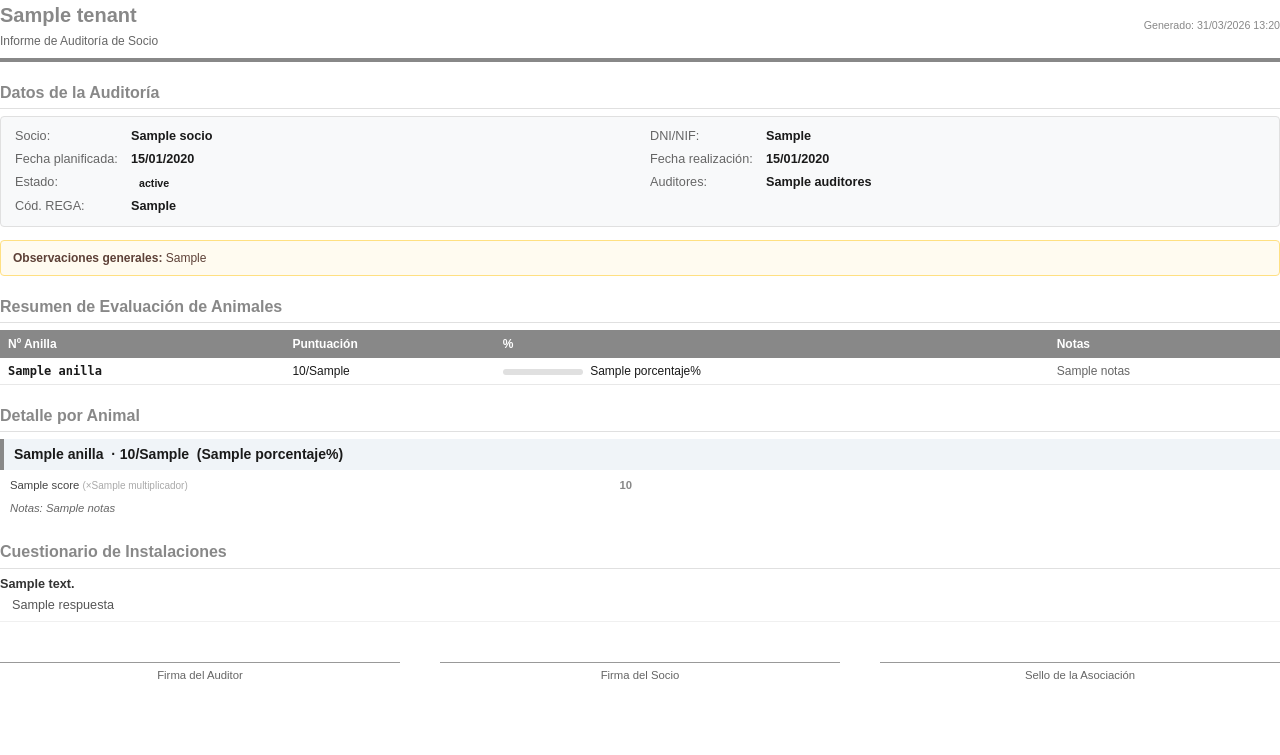
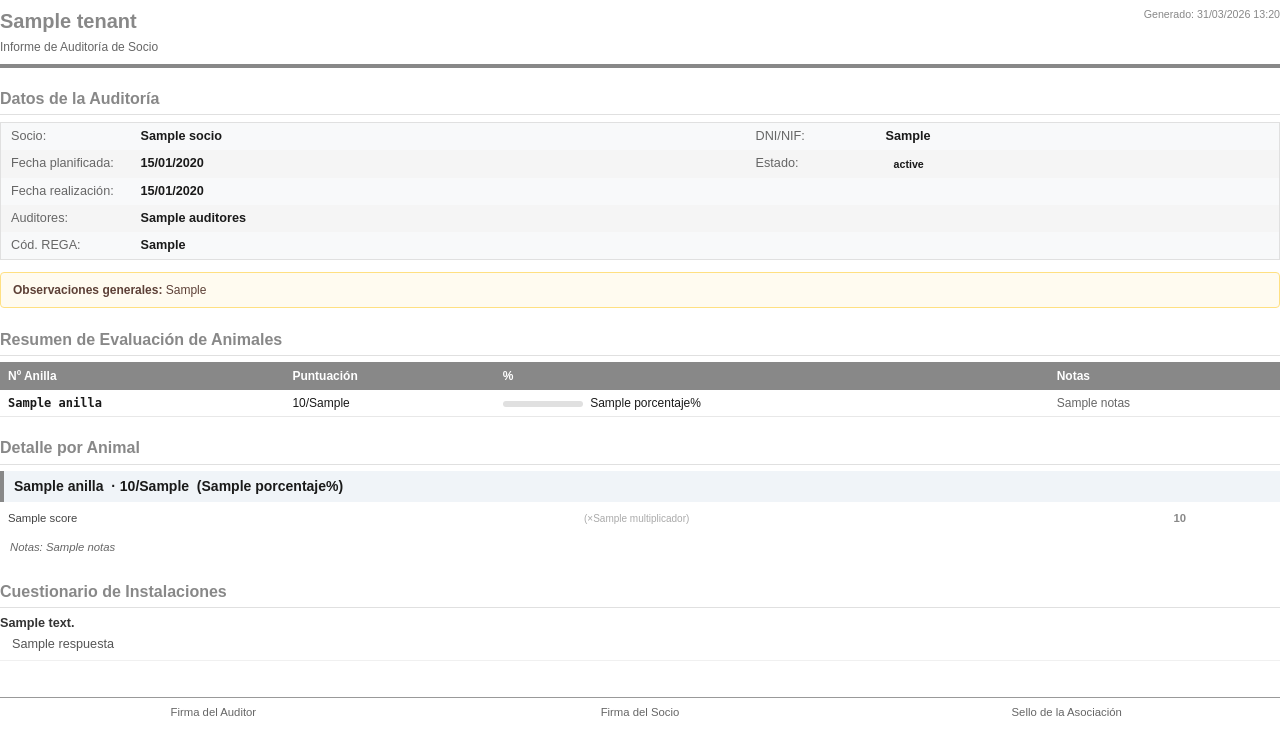
Before and after one commit to nicolascegarra-del/KRIA, a Django app: template backend/templates/reports/auditoria.html in a window 1280 px wide. Shown: the top 755 px of the page. Run offline with Django 5.2, Linux system fonts and the light colour scheme; tables that the repository leaves empty hold one stand-in row (values such as "Sample post"); the template is opened without the code that fills it: values that come from a table or form of the project are taken from there, most other values are stand-ins (such as "Sample title", 1, 10 or a date in 2020); data that the repository does not hold is empty; parts of the project's set-up code (start-up, migrations or seed data) failed here and were passed over.

Commit message:
fix: informe auditoría PDF — eliminar CSS no soportado por WeasyPrint
- Eliminar string(titulo)/string-set: CSS Named Strings no soportado
- Reemplazar display:grid con tablas HTML (WeasyPrint < 60 no soporta grid)
- Reemplazar display:flex en cabecera y firmas con tablas
- Mostrar error_log en el banner de estado para facilitar diagnóstico

Co-Authored-By: Claude Sonnet 4.6 <noreply@anthropic.com>

```diff
--- a/backend/templates/reports/auditoria.html
+++ b/backend/templates/reports/auditoria.html
@@ -7,7 +7,7 @@
       size: A4;
       margin: 1.8cm 2cm;
       @bottom-center {
-        content: "Pág. " counter(page) " · Informe de Auditoría · " string(titulo);
+        content: "Pág. " counter(page) " · Informe de Auditoría";
         font-size: 7.5pt;
         color: #999;
       }
@@ -23,21 +23,22 @@
       margin: 0;
     }
 
-    .header {
-      display: flex;
-      align-items: center;
-      justify-content: space-between;
+    .header-table {
+      width: 100%;
+      border-collapse: collapse;
       border-bottom: 4px solid {{ tenant.primary_color }};
       padding-bottom: 0.6em;
       margin-bottom: 1em;
     }
-
-    .header-left { }
+    .header-table td {
+      padding: 0 0 8px 0;
+      border-bottom: none;
+      background: transparent;
+    }
     .tenant-name {
       font-size: 15pt;
       font-weight: bold;
       color: {{ tenant.primary_color }};
-      string-set: titulo self;
     }
     .report-subtitle {
       font-size: 9pt;
@@ -48,6 +49,7 @@
       font-size: 8pt;
       color: #888;
       text-align: right;
+      vertical-align: top;
     }
 
     h2 {
@@ -59,24 +61,24 @@
       margin-bottom: 0.4em;
     }
 
-    .info-grid {
-      display: grid;
-      grid-template-columns: 1fr 1fr;
-      gap: 4px 20px;
+    .info-table {
+      width: 100%;
+      border-collapse: collapse;
       background: #f8f9fa;
       border: 1px solid #e0e0e0;
       border-radius: 4px;
-      padding: 10px 14px;
       margin-bottom: 1em;
+      font-size: 9.5pt;
     }
-    .info-row {
-      display: flex;
-      gap: 6px;
-      font-size: 9.5pt;
+    .info-table td {
+      padding: 4px 10px;
+      border-bottom: none;
+      background: transparent;
     }
     .info-label {
       color: #666;
-      min-width: 110px;
+      width: 130px;
+      white-space: nowrap;
     }
     .info-value {
       font-weight: bold;
@@ -146,28 +148,32 @@
       margin-bottom: 0.4em;
     }
 
-    .criterios-grid {
-      display: grid;
-      grid-template-columns: 1fr 1fr;
-      gap: 4px 16px;
-      padding: 0 10px;
+    .criterios-table {
+      width: 100%;
+      border-collapse: collapse;
+      margin: 0.4em 0 0.6em;
+      font-size: 8.5pt;
     }
-    .criterio-row {
-      display: flex;
-      align-items: center;
-      gap: 6px;
-      font-size: 8.5pt;
-      padding: 2px 0;
+    .criterios-table td {
+      padding: 2px 8px;
+      border-bottom: none;
+      background: transparent;
+      vertical-align: middle;
     }
     .criterio-nombre {
-      flex: 1;
       color: #444;
+      width: 45%;
     }
     .criterio-valor {
       font-weight: bold;
-      width: 16px;
-      text-align: right;
+      width: 30px;
+      text-align: center;
       color: {{ tenant.primary_color }};
+    }
+    .criterio-mult {
+      color: #aaa;
+      font-size: 7.5pt;
+      width: 40px;
     }
 
     /* Instalaciones */
@@ -199,72 +205,72 @@
 
     .page-break { page-break-after: always; }
 
-    .firma-section {
+    .firma-table {
+      width: 100%;
       margin-top: 3em;
-      display: flex;
-      gap: 40px;
+      border-collapse: collapse;
     }
-    .firma-box {
-      flex: 1;
+    .firma-table td {
+      width: 33%;
       border-top: 1px solid #999;
-      padding-top: 4px;
+      padding-top: 6px;
       font-size: 8.5pt;
       color: #666;
       text-align: center;
+      background: transparent;
+      border-bottom: none;
     }
   </style>
 </head>
 <body>
 
   <!-- Cabecera -->
-  <div class="header">
-    <div class="header-left">
-      <div class="tenant-name">{{ tenant.name }}</div>
-      <div class="report-subtitle">Informe de Auditoría de Socio</div>
-    </div>
-    <div class="report-date">Generado: {% now "d/m/Y H:i" %}</div>
-  </div>
+  <table class="header-table">
+    <tr>
+      <td>
+        <div class="tenant-name">{{ tenant.name }}</div>
+        <div class="report-subtitle">Informe de Auditoría de Socio</div>
+      </td>
+      <td class="report-date">Generado: {% now "d/m/Y H:i" %}</td>
+    </tr>
+  </table>
 
   <!-- Datos generales -->
   <h2>Datos de la Auditoría</h2>
-  <div class="info-grid">
-    <div class="info-row">
-      <span class="info-label">Socio:</span>
-      <span class="info-value">{{ auditoria.socio.nombre_razon_social }}</span>
-    </div>
-    <div class="info-row">
-      <span class="info-label">DNI/NIF:</span>
-      <span class="info-value">{{ auditoria.socio.dni_nif }}</span>
-    </div>
-    <div class="info-row">
-      <span class="info-label">Fecha planificada:</span>
-      <span class="info-value">{{ auditoria.fecha_planificada|date:"d/m/Y" }}</span>
-    </div>
+  <table class="info-table">
+    <tr>
+      <td class="info-label">Socio:</td>
+      <td class="info-value">{{ auditoria.socio.nombre_razon_social }}</td>
+      <td class="info-label">DNI/NIF:</td>
+      <td class="info-value">{{ auditoria.socio.dni_nif }}</td>
+    </tr>
+    <tr>
+      <td class="info-label">Fecha planificada:</td>
+      <td class="info-value">{{ auditoria.fecha_planificada|date:"d/m/Y" }}</td>
+      <td class="info-label">Estado:</td>
+      <td class="info-value"><span class="chip chip-{{ auditoria.estado }}">{{ auditoria.get_estado_display }}</span></td>
+    </tr>
     {% if auditoria.fecha_realizacion %}
-    <div class="info-row">
-      <span class="info-label">Fecha realización:</span>
-      <span class="info-value">{{ auditoria.fecha_realizacion|date:"d/m/Y" }}</span>
-    </div>
+    <tr>
+      <td class="info-label">Fecha realización:</td>
+      <td class="info-value">{{ auditoria.fecha_realizacion|date:"d/m/Y" }}</td>
+      <td></td><td></td>
+    </tr>
     {% endif %}
-    <div class="info-row">
-      <span class="info-label">Estado:</span>
-      <span class="info-value">
-        <span class="chip chip-{{ auditoria.estado }}">{{ auditoria.get_estado_display }}</span>
-      </span>
-    </div>
     {% if auditoria.auditores %}
-    <div class="info-row">
-      <span class="info-label">Auditores:</span>
-      <span class="info-value">{{ auditoria.auditores }}</span>
-    </div>
+    <tr>
+      <td class="info-label">Auditores:</td>
+      <td class="info-value" colspan="3">{{ auditoria.auditores }}</td>
+    </tr>
     {% endif %}
     {% if auditoria.socio.codigo_rega %}
-    <div class="info-row">
-      <span class="info-label">Cód. REGA:</span>
-      <span class="info-value">{{ auditoria.socio.codigo_rega }}</span>
-    </div>
+    <tr>
+      <td class="info-label">Cód. REGA:</td>
+      <td class="info-value">{{ auditoria.socio.codigo_rega }}</td>
+      <td></td><td></td>
+    </tr>
     {% endif %}
-  </div>
+  </table>
 
   {% if auditoria.notas_generales %}
   <div class="notas-box">
@@ -312,14 +318,15 @@
       &nbsp;·&nbsp;{{ av.puntuacion_total }}/{{ av.puntuacion_maxima }}
       {% if av.porcentaje %}&nbsp;({{ av.porcentaje }}%){% endif %}
     </div>
-    <div class="criterios-grid">
+    <table class="criterios-table">
       {% for s in av.scores %}
-      <div class="criterio-row">
-        <span class="criterio-nombre">{{ s.nombre }} <span style="color:#aaa;font-size:7.5pt;">(×{{ s.multiplicador }})</span></span>
-        <span class="criterio-valor">{{ s.valor }}</span>
-      </div>
+      <tr>
+        <td class="criterio-nombre">{{ s.nombre }}</td>
+        <td class="criterio-mult">(×{{ s.multiplicador }})</td>
+        <td class="criterio-valor">{{ s.valor }}</td>
+      </tr>
       {% endfor %}
-    </div>
+    </table>
     {% if av.notas %}
     <div style="padding: 4px 10px; font-size: 8.5pt; color: #666; font-style: italic;">
       Notas: {{ av.notas }}
@@ -349,11 +356,13 @@
   {% endif %}
 
   <!-- Firma -->
-  <div class="firma-section">
-    <div class="firma-box">Firma del Auditor</div>
-    <div class="firma-box">Firma del Socio</div>
-    <div class="firma-box">Sello de la Asociación</div>
-  </div>
+  <table class="firma-table">
+    <tr>
+      <td>Firma del Auditor</td>
+      <td>Firma del Socio</td>
+      <td>Sello de la Asociación</td>
+    </tr>
+  </table>
 
 </body>
 </html>
--- a/frontend/src/pages/gestion/AuditoriaDetailPage.tsx
+++ b/frontend/src/pages/gestion/AuditoriaDetailPage.tsx
@@ -270,6 +270,12 @@ function AuditoriaPdfStatus({ jobId, onClose }: { jobId: string; onClose: () =>
         >
           <Download size={14} /> Descargar
         </a>
+      )}
+      {isFailed && data?.error_log && (
+        <details className="text-xs max-w-xs">
+          <summary className="cursor-pointer text-red-600 hover:underline">Ver error</summary>
+          <pre className="mt-1 text-red-500 whitespace-pre-wrap break-all text-[10px] max-h-32 overflow-y-auto">{data.error_log}</pre>
+        </details>
       )}
       <button onClick={onClose} className="text-current opacity-50 hover:opacity-100 text-xs ml-2">✕</button>
     </div>
```
